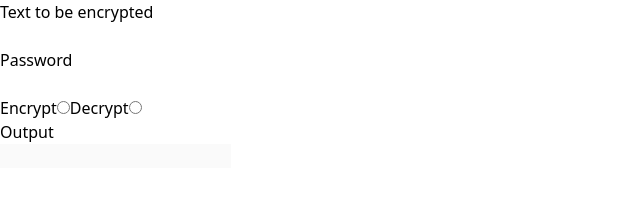
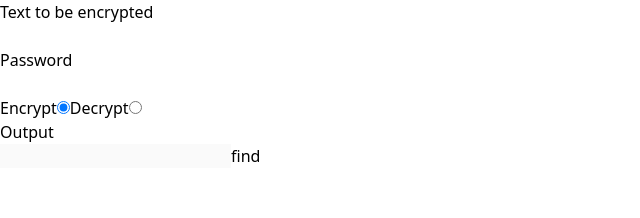
Before and after one commit to prabesh09/encryptThis, a React (Vite) app: page / in a window 1280 px wide. Shown: the top 218 px of the page, without its empty margins (0-640 px from the left). Built offline with nearby package versions, Linux system fonts and the light colour scheme.

Commit message:
Backend part 🦝

```diff
--- a/package.json
+++ b/package.json
@@ -10,6 +10,7 @@
     "preview": "vite preview"
   },
   "dependencies": {
+    "crypto-js": "^4.2.0",
     "react": "^18.2.0",
     "react-dom": "^18.2.0"
   },
--- a/src/App.jsx
+++ b/src/App.jsx
@@ -1,17 +1,54 @@
+import { useState } from "react"
+import CryptoJS from "crypto-js"
+
 const App = () => {
+  const [input, setInput] = useState("")
+  const [password, setPassword] = useState("")
+  const [option, setOption] = useState("encrypt")
+
+  const handleInput = (event) => {
+    setInput(event.target.value);
+  }
+
+  const handlePassword = (event) => {
+    setPassword(event.target.value)
+  }
+
+  const handleRadio = (event) => {
+    setOption(event.target.value)
+    console.log(event.target.value)
+  }
+
+  const handleOutput = () => {
+    if (option === "encrypt") {
+      let ciphertext = CryptoJS.AES.encrypt(input, password).toString()
+      console.log(ciphertext)
+    }
+
+    if (option === "decrypt") {
+      // Decrypt
+      var bytes = CryptoJS.AES.decrypt(input, password);
+      var originalText = bytes.toString(CryptoJS.enc.Utf8);
+
+      console.log(originalText);
+    }
+  }
+
   return (
     <main className="p-5">
       <h1>Text to be encrypted</h1>
-      <input type="text" className="border-black border-2 outline-none" />
+      <input type="text" className="border-black border-2 outline-none" onChange={handleInput} />
       <h1>Password</h1>
-      <input type="password" className="border-black border-2 outline-none" />
+      <input type="password" className="border-black border-2 outline-none" onChange={handlePassword} />
       <br />
       <label htmlFor="enc">Encrypt</label>
-      <input type="radio" name="enc" />
+      <input type="radio" name="enc" value="encrypt" onChange={handleRadio} checked={option === "encrypt"} />
       <label htmlFor="enc">Decrypt</label>
-      <input type="radio" name="enc" />
+      <input type="radio" name="enc" value="decrypt" onChange={handleRadio} checked={option === "decrypt"} />
       <h1>Output</h1>
       <input type="text" disabled className="border-black border-2 outline-none" />
+
+      <button onClick={handleOutput}>find</button>
     </main>
   )
 }
```
Also changed, not shown: 1 other file (tests, documents, lock files or other folders).
